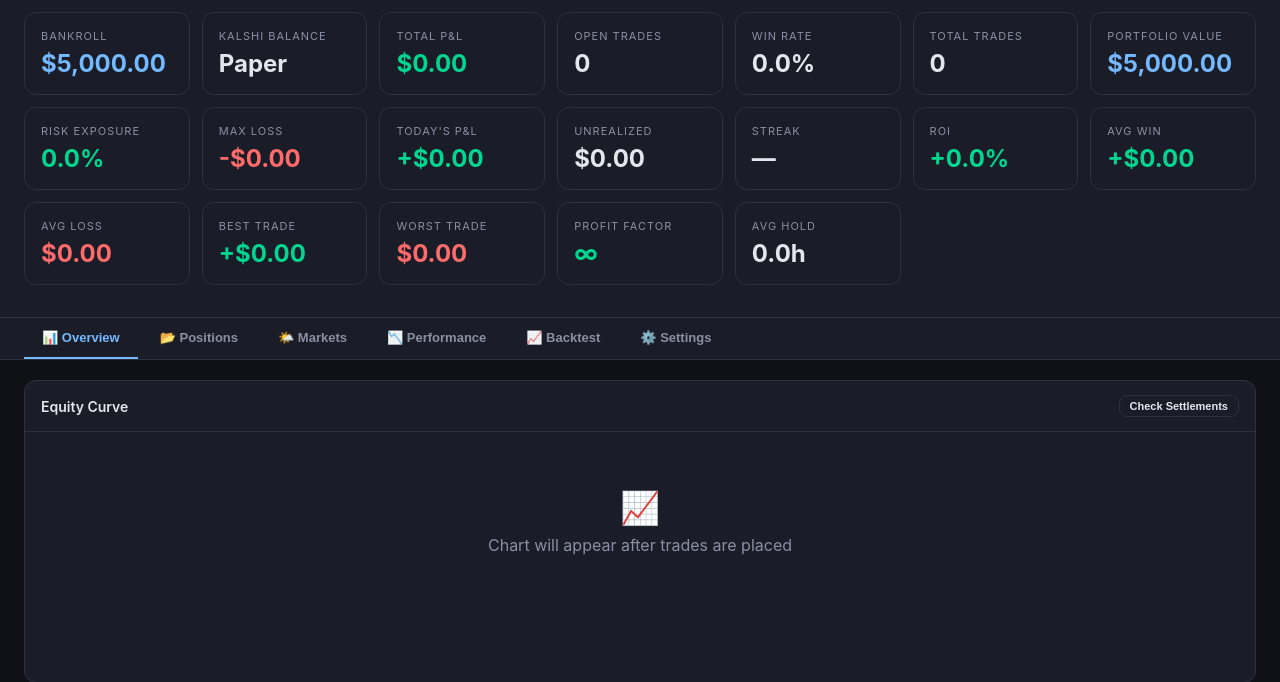
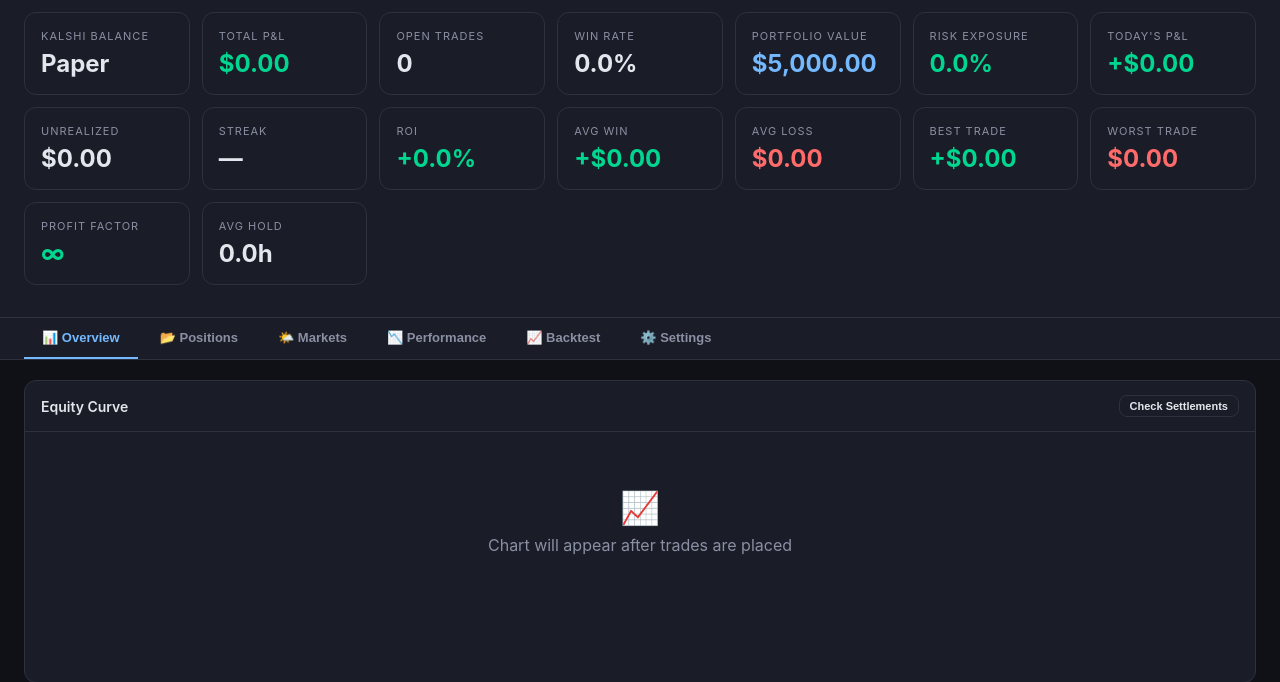
Before and after one commit to Angeshen/Weather, a Flask app: page / in a window 1280 px wide. Shown: the part 66-748 px from the top of the page. Run offline with Flask 3, Linux system fonts and the light colour scheme; data that the repository does not hold is empty.

Commit message:
Remove 3 redundant cards (Bankroll, Total Trades, Max Loss) - clean 16 card layout

```diff
--- a/src/web/templates/dashboard.html
+++ b/src/web/templates/dashboard.html
@@ -164,16 +164,17 @@
     <!-- Stats bar always visible -->
     <div style="background:var(--surface);border-bottom:1px solid var(--border);padding:12px 24px;">
         <div class="stats-grid">
-            <div class="stat-card"><div class="label">Bankroll</div><div class="value cyan" id="statBankroll">$5,000</div></div>
             <div class="stat-card"><div class="label">Kalshi Balance</div><div class="value cyan" id="statKalshiBalance">—</div></div>
             <div class="stat-card"><div class="label">Total P&amp;L</div><div class="value" id="statPnl">$0.00</div></div>
             <div class="stat-card"><div class="label">Open Trades</div><div class="value" id="statOpen">0</div></div>
             <div class="stat-card"><div class="label">Win Rate</div><div class="value" id="statWinRate">0%</div></div>
-            <div class="stat-card"><div class="label">Total Trades</div><div class="value" id="statTotal">0</div></div>
             <div class="stat-card"><div class="label">Portfolio Value</div><div class="value cyan" id="statPortfolio">—</div></div>
             <div class="stat-card"><div class="label">Risk Exposure</div><div class="value" id="statExposure">0%</div></div>
-            <div class="stat-card"><div class="label">Max Loss</div><div class="value red" id="statMaxLoss">$0</div></div>
             <div class="stat-card"><div class="label">Today's P&amp;L</div><div class="value" id="statDailyPnl">$0.00</div></div>
+            <!-- hidden: statBankroll, statTotal, statMaxLoss (kept for code compat) -->
+            <span style="display:none" id="statBankroll"></span>
+            <span style="display:none" id="statTotal"></span>
+            <span style="display:none" id="statMaxLoss"></span>
             <div class="stat-card"><div class="label">Unrealized</div><div class="value" id="statUnrealized">$0.00</div></div>
             <div class="stat-card"><div class="label">Streak</div><div class="value" id="statStreak">—</div></div>
             <div class="stat-card"><div class="label">ROI</div><div class="value" id="statRoi">0%</div></div>
```
